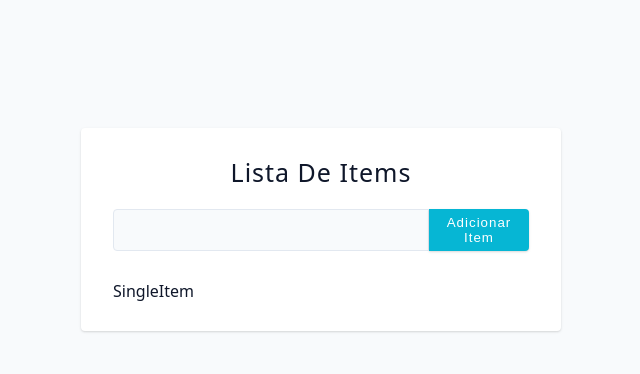
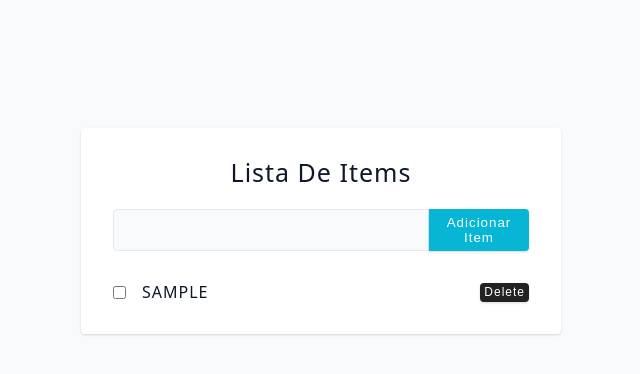
Before and after one commit to dmarcosweb/to-do-react, a React (Vite) app: page / in a window 1280 px wide. Both pictures are taken after typing "Sample" into the empty fields and a click on the button "Adicionar Item". Shown: the top 374 px of the page, without its empty margins (319-959 px from the left). Built offline with nearby package versions, Linux system fonts and the light colour scheme; the HTML template or start-up script is replaced by a standard one.

Commit message:
→ Adicionando função de remover item ←

```diff
--- a/src/App.jsx
+++ b/src/App.jsx
@@ -1,6 +1,6 @@
 import { useState } from "react";
 import Form from "./Form";
-import Items from './Items'
+import Items from "./Items";
 import { nanoid } from "nanoid";
 
 const App = () => {
@@ -15,9 +15,10 @@
     setItems([...items, newItem]);
   };
 
-  const removeItem = () => {
-    alert('ok')
-  }
+  const removeItem = (itemId) => {
+    const newItems = items.filter((item) => item.id !== itemId);
+    setItems(newItems);
+  };
 
   return (
     <section className="section-center">
--- a/src/SingleItem.jsx
+++ b/src/SingleItem.jsx
@@ -1,9 +1,31 @@
-import React from 'react'
+import { useState } from "react";
 
-const SingleItem = () => {
+const SingleItem = ({ item, removeItem }) => {
+  const [isChecked, setIsChecked] = useState(item.completed);
   return (
-    <div>SingleItem</div>
-  )
-}
+    <div className="single-item">
+      <input
+        type="checkbox"
+        checked={isChecked}
+        onChange={() => setIsChecked(!isChecked)}
+      />
+      <p
+        style={{
+          textDecoration: isChecked && "line-through",
+          color: isChecked && "darkred",
+        }}
+      >
+        {item.name.toUpperCase()}
+      </p>
+      <button
+        className="btn remove-btn"
+        type="button"
+        onClick={() => removeItem(item.id)}
+      >
+        Delete
+      </button>
+    </div>
+  );
+};
 
-export default SingleItem
+export default SingleItem;
```
